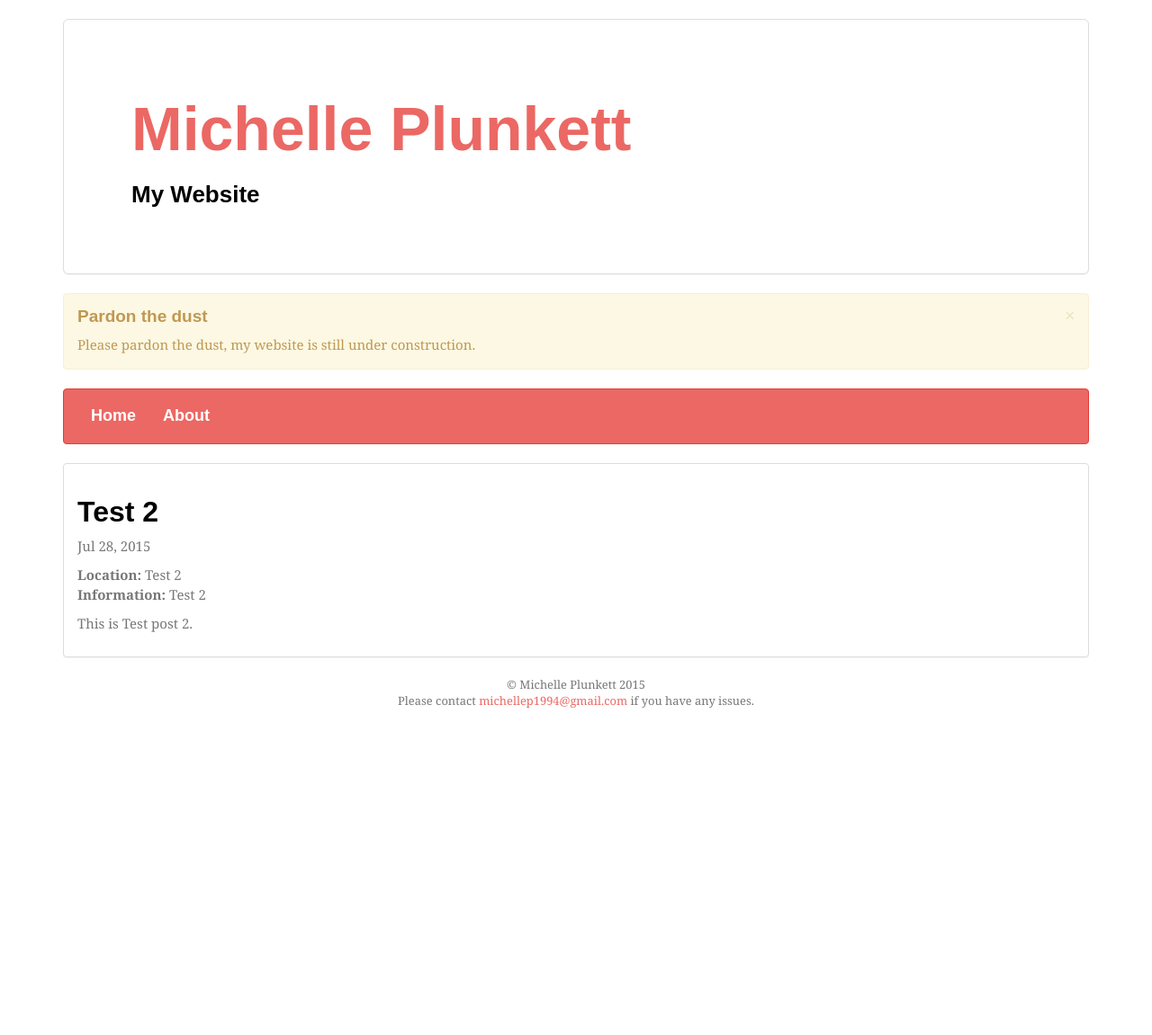
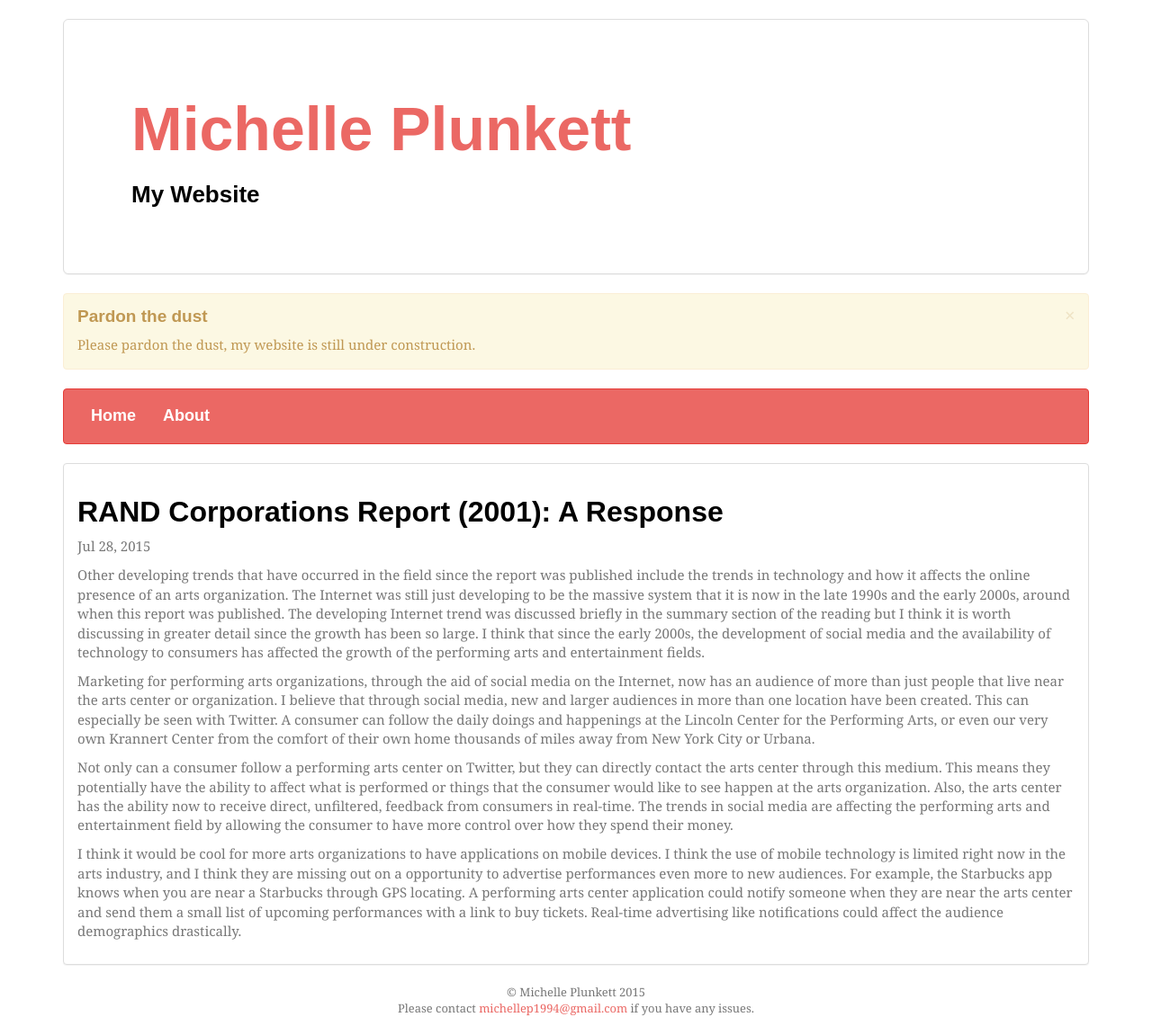
Before and after one commit to michelleplunkett/michelleplunkett.github.io, a Jekyll site: the page built from _posts/2015-07-28-test-2.html, in a window 1280 px wide. Shown: the whole page at 90% size. Built offline with Jekyll 4.4.1, drawn with Linux system fonts in a browser that asks for light colours; nearby versions of some CDN libraries; some web fonts are replaced; Markdown is read by kramdown in place of the engine named in the settings; before the commit the page ends 900 px from its top, so only the background shows below that.

Commit message:
Update 2015-07-28-test-2.html

```diff
--- a/_posts/2015-07-28-test-2.html
+++ b/_posts/2015-07-28-test-2.html
@@ -1,10 +1,13 @@
 ---
 layout: post
-title:  "Test 2"
+title:  "RAND Corporations Report (2001): A Response"
 date:   2015-07-28 23:46:52
 ---
 
-<p><b>Location:</b> Test 2<br />
-   <b>Information:</b> Test 2<br /></p>
+<p>Other developing trends that have occurred in the field since the report was published include the trends in technology and how it affects the online presence of an arts organization. The Internet was still just developing to be the massive system that it is now in the late 1990s and the early 2000s, around when this report was published. The developing Internet trend was discussed briefly in the summary section of the reading but I think it is worth discussing in greater detail since the growth has been so large. I think that since the early 2000s, the development of social media and the availability of technology to consumers has affected the growth of the performing arts and entertainment fields.</p>
 
-<p>This is Test post 2.</p>
+<p>Marketing for performing arts organizations, through the aid of social media on the Internet, now has an audience of more than just people that live near the arts center or organization. I believe that through social media, new and larger audiences in more than one location have been created. This can especially be seen with Twitter. A consumer can follow the daily doings and happenings at the Lincoln Center for the Performing Arts, or even our very own Krannert Center from the comfort of their own home thousands of miles away from New York City or Urbana.</p>
+
+<p>Not only can a consumer follow a performing arts center on Twitter, but they can directly contact the arts center through this medium. This means they potentially have the ability to affect what is performed or things that the consumer would like to see happen at the arts organization. Also, the arts center has the ability now to receive direct, unfiltered, feedback from consumers in real-time. The trends in social media are affecting the performing arts and entertainment field by allowing the consumer to have more control over how they spend their money.</p>
+
+<p>I think it would be cool for more arts organizations to have applications on mobile devices. I think the use of mobile technology is limited right now in the arts industry, and I think they are missing out on a opportunity to advertise performances even more to new audiences. For example, the Starbucks app knows when you are near a Starbucks through GPS locating. A performing arts center application could notify someone when they are near the arts center and send them a small list of upcoming performances with a link to buy tickets. Real-time advertising like notifications could affect the audience demographics drastically.</p>
```
